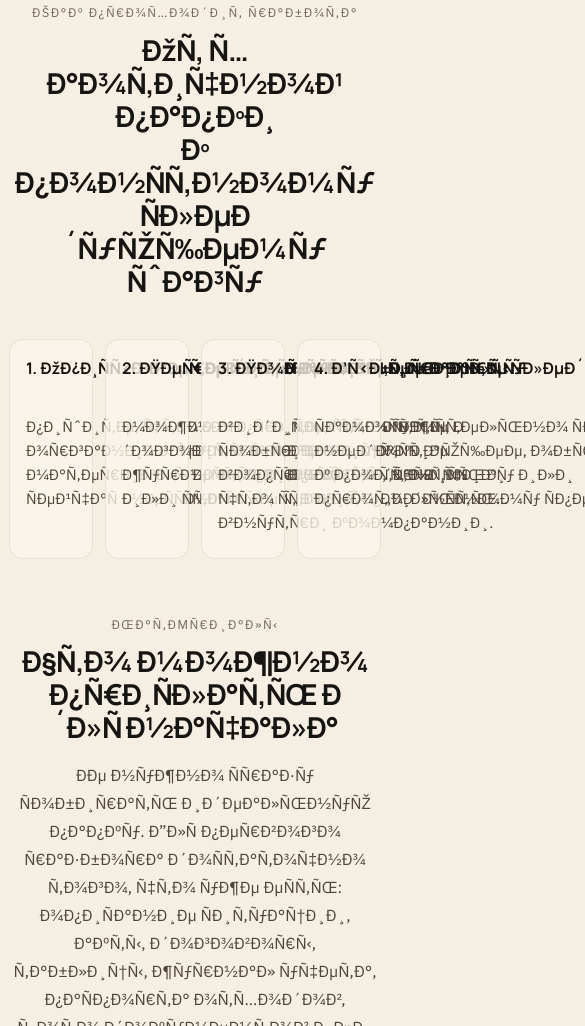
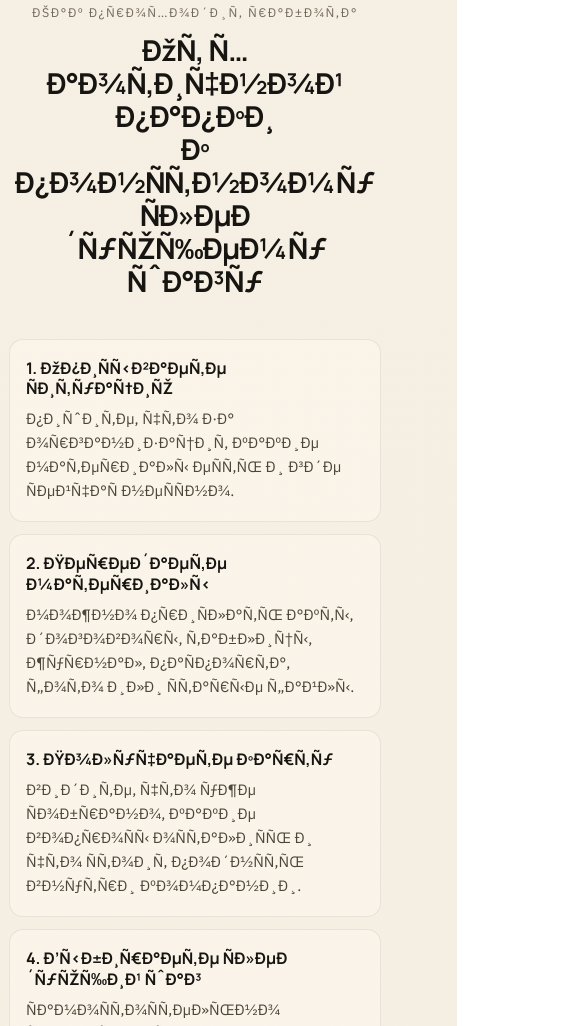
Before and after one commit to ktserakhava-beep/enotdoc-site, a website: page mvp-site/index.html in a window 390 px wide. Shown: the part 10974-12000 px from the top of the page, 585 px wide, since content can reach past the window. Drawn offline with Linux system fonts and the light colour scheme.

Commit message:
Fix mobile step cards override

```diff
--- a/mvp-site/styles.css
+++ b/mvp-site/styles.css
@@ -1726,3 +1726,42 @@ h1, h2, h3 {
     bottom: 68px;
   }
 }
+
+@media (max-width: 1100px) {
+  .portrait-grid-steps {
+    grid-template-columns: repeat(2, minmax(0, 1fr));
+    gap: 14px;
+  }
+
+  .portrait-grid-steps .step-card {
+    min-height: 0;
+    padding: 18px;
+  }
+
+  .portrait-grid-steps .step-card strong {
+    display: block;
+    white-space: normal;
+    font-size: 1rem;
+    line-height: 1.3;
+  }
+
+  .portrait-grid-steps .step-card span {
+    display: block;
+    -webkit-line-clamp: unset;
+    overflow: visible;
+    font-size: 0.94rem;
+    line-height: 1.6;
+  }
+}
+
+@media (max-width: 640px) {
+  .portrait-grid-steps {
+    grid-template-columns: 1fr;
+    gap: 12px;
+  }
+
+  .portrait-grid-steps .step-card {
+    min-height: auto;
+    padding: 18px 16px;
+  }
+}
```
